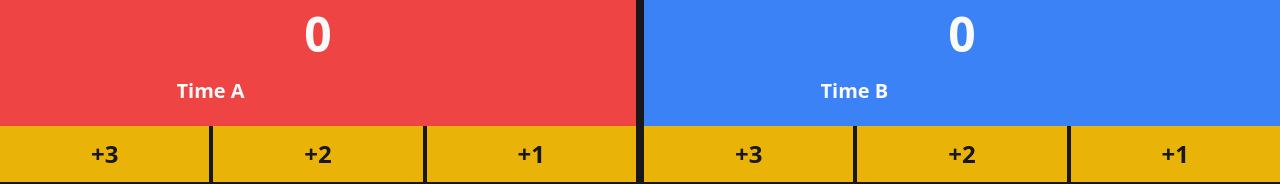
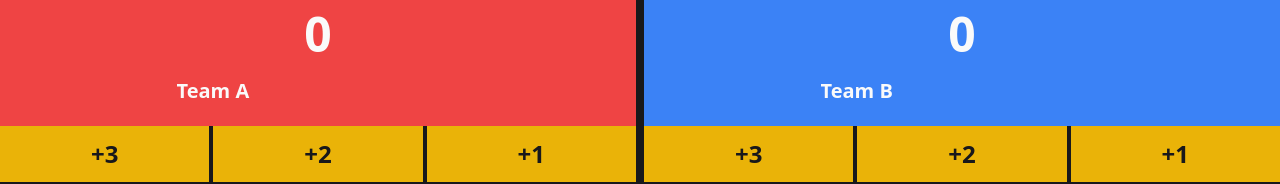
Before and after one commit to sirguilherme97/placar-basquete, a Next.js app: page / in a window 1280 px wide. Shown: the part 242-426 px from the top of the page. Built offline with nearby package versions, Linux system fonts and the light colour scheme.

Commit message:
fix(language)

```diff
--- a/src/app/page.tsx
+++ b/src/app/page.tsx
@@ -120,8 +120,8 @@ export default function Home() {
   const [isPaused, setIsPaused] = useState(true); // Estado para controlar a pausa do timer
   const [pontosA, setPontosA] = useState<any>(0); // Estado para armazenar os pontos do Time A
   const [pontosB, setPontosB] = useState<any>(0); // Estado para armazenar os pontos do Time B
-  const [timeAName, setTimeAName] = useState("Time A"); // Estado para armazenar o nome do Time A
-  const [timeBName, setTimeBName] = useState("Time B"); // Estado para armazenar o nome do Time B
+  const [timeAName, setTimeAName] = useState("Team A"); // Estado para armazenar o nome do Time A
+  const [timeBName, setTimeBName] = useState("Team B"); // Estado para armazenar o nome do Time B
   const [jogadoresA, setJogadoresA] = useState<Jogador[]>([]);
   const [jogadoresB, setJogadoresB] = useState<Jogador[]>([]);
   const [jogadoresBanco, setJogadoresBanco] = useState<Jogador[]>([]);
@@ -290,8 +290,8 @@ export default function Home() {
     setHistoricoB([]);
     setPontosA(0);
     setPontosB(0);
-    setTimeAName("Time A");
-    setTimeBName("Time B");
+    setTimeAName("Team A");
+    setTimeBName("Team B");
     setSeconds(0); // Zera o timer
     setIsPaused(true);
     setFaltasA(0);
@@ -1103,12 +1103,12 @@ export default function Home() {
 
   // Funções para reiniciar os valores do Time A e Time B
   const handleRestartA = () => {
-    setTimeAName("Time A");
+    setTimeAName("Team A");
     setPontosA(0);
   };
 
   const handleRestartB = () => {
-    setTimeBName("Time B");
+    setTimeBName("Team B");
     setPontosB(0);
   };
 
@@ -1699,7 +1699,7 @@ export default function Home() {
                   <p className='mt-10 '>{translations.tempoJogo} - {translations.segundos}</p>
                   {/* <p className='mt-10 '>Tempo de Jogo - SEGUNDOS</p> */}
                   <input
-                    placeholder='Tempo de Jogo'
+                    placeholder={translations.tempoJogo}
                     type="number"
                     value={seconds}
                     onChange={handleTimer}
@@ -1707,7 +1707,7 @@ export default function Home() {
                   />
                   <p className='mt-2'>{translations.pontos} {`${timeAName}`}</p>
                   <input
-                    placeholder='Pontos do Time A'
+                    placeholder={translations.pontosDoTimeA}
                     type="number"
                     value={pontosA}
                     onChange={handlePontosA}
@@ -1715,7 +1715,7 @@ export default function Home() {
                   />
                   <p className='mt-2'>{translations.pontos} {`${timeBName}`}</p>
                   <input
-                    placeholder='Pontos do Time B'
+                    placeholder={translations.pontosDoTimeB}
                     type="number"
                     value={pontosB}
                     onChange={handlePontosB}
@@ -1857,12 +1857,12 @@ export default function Home() {
           {showAddPlayerPopover && (
             <div className="fixed inset-0 bg-black bg-opacity-50 flex items-center justify-center">
               <div className="bg-zinc-800 p-4 rounded-lg w-80">
-                <h3 className="text-xl font-bold mb-4">Adicionar Jogador - Time {teamToAddPlayer}</h3>
+                <h3 className="text-xl font-bold mb-4">{translations.adicionarJogador} - {translations.time} {teamToAddPlayer}</h3>
                 <input
                   type="text"
                   value={newPlayerName}
                   onChange={(e) => setNewPlayerName(e.target.value)}
-                  placeholder="Nome do jogador"
+                  placeholder={translations.nomeDoJogador}
                   className="w-full p-2 bg-zinc-700 rounded mb-4"
                   onKeyPress={(e) => e.key === 'Enter' && adicionarJogador()}
                 />
@@ -1871,13 +1871,13 @@ export default function Home() {
                     className="flex-1 p-2 bg-green-500 rounded hover:bg-green-600"
                     onClick={adicionarJogador}
                   >
-                    Adicionar
+                    {translations.adicionar}
                   </button>
                   <button
                     className="flex-1 p-2 bg-red-500 rounded hover:bg-red-600"
                     onClick={() => setShowAddPlayerPopover(false)}
                   >
-                    Cancelar
+                    {translations.cancelar}
                   </button>
                 </div>
               </div>
--- a/src/translations/en.ts
+++ b/src/translations/en.ts
@@ -16,7 +16,8 @@ export const en = {
   removerPosseBola: "Remove Ball Possession",
   banco: "Bench",
   remover: "Remove",
-
+  pontosDoTimeA: "Points of Team A",
+  pontosDoTimeB: "Points of Team B",
   // Teams
   timeA: "Team A",
   timeB: "Team B",
--- a/src/translations/pt.ts
+++ b/src/translations/pt.ts
@@ -94,6 +94,8 @@ export const pt = {
   estatisticasDetalhadas: "Estatísticas Detalhadas",
   // Ações
   registrarFalta: "Registrar Falta",
+  pontosDoTimeA: "Pontos do Time A",
+  pontosDoTimeB: "Pontos do Time B",
   selecioneTime: "Selecione o time",
   resetarTudo: "Resetar Tudo",
   nenhumPontoMarcadoAinda: "Nenhum ponto marcado ainda",
```
